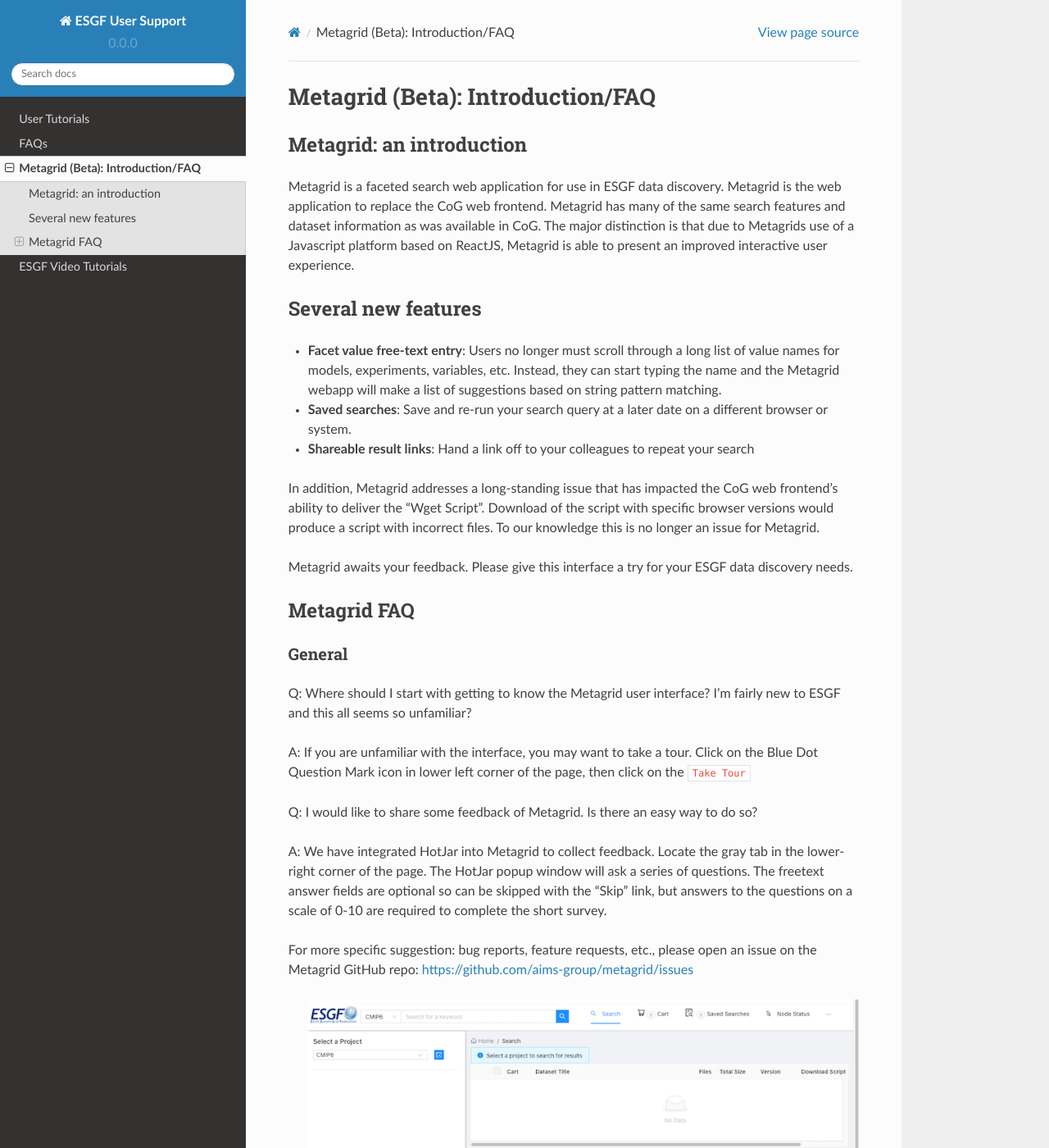
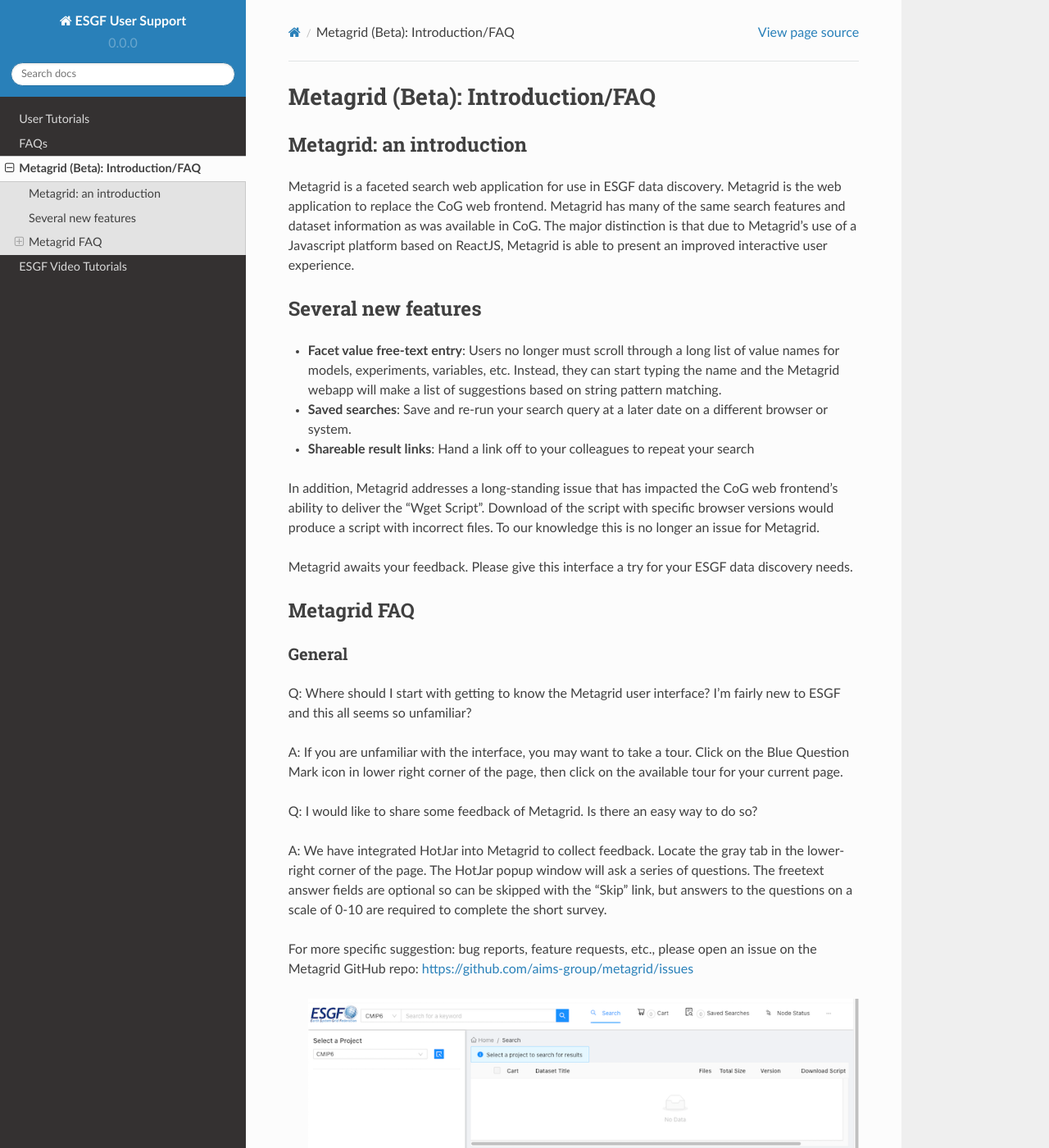
Before and after one commit to ESGF/esgf-user-support, a Sphinx documentation site: the page built from docs/metagrid.rst, in a window 1280 px wide and 1400 px high. Shown: the whole window at 82% size. Built offline with Sphinx 7.4.7 and the Read the Docs theme 2.0.0, drawn with Linux system fonts in a browser that asks for light colours.

Commit message:
Minor fixes to speling and grammer.

```diff
--- a/docs/metagrid.rst
+++ b/docs/metagrid.rst
@@ -4,7 +4,7 @@
 Metagrid: an introduction
 -------------------------
 
-Metagrid is a faceted search web application for use in ESGF data discovery.  Metagrid is the web application to replace the CoG web frontend.  Metagrid has many of the same search features and dataset information as was available in CoG.  The major distinction is that due to Metagrids use of a Javascript platform based on ReactJS, Metagrid is able to present an improved interactive user experience.
+Metagrid is a faceted search web application for use in ESGF data discovery.  Metagrid is the web application to replace the CoG web frontend.  Metagrid has many of the same search features and dataset information as was available in CoG.  The major distinction is that due to Metagrid's use of a Javascript platform based on ReactJS, Metagrid is able to present an improved interactive user experience.
 
 Several new features
 ---------------------
@@ -25,7 +25,7 @@
 
 Q: Where should I start with getting to know the Metagrid user interface?  I'm fairly new to ESGF and this all seems so unfamiliar?
 
-A: If you are unfamiliar with the interface, you may want to take a tour.  Click on the Blue Dot Question Mark icon in lower left corner of the page, then click on the ``Take Tour``
+A: If you are unfamiliar with the interface, you may want to take a tour.  Click on the Blue Question Mark icon in lower right corner of the page, then click on the available tour for your current page.
 
 Q: I would like to share some feedback of Metagrid.  Is there an easy way to do so?
 
--- a/docs/user_guide.rst
+++ b/docs/user_guide.rst
@@ -83,7 +83,7 @@
 ^^^^^^^^^^^^^^^^^^^^^^^^^^^^^^^
 Often data users must accept a "terms of use" (e.g. agree to acknowledge the data producers in publications) before downloading data.
 Therefore, the creation of a ESGF portal account is normally not sufficient for data access, you also need the authorization to access data.
-User's must join a data access control group for the project they wish to download data from.
+Users must join a data access control group for the project they wish to download data from.
 If the right group is not joined, for example, Wget scripts will prematurely fail with a "Forbidden" error message.
 
 Which data access control groups currently exist in ESGF?
@@ -316,14 +316,14 @@
 
     The basic unit in ESGF is the dataset. Datasets are collections of individual files.
     Some datasets contain files that represent different variables. Some datasets are restricted to one variable.
-    Other, like CMIP5, contained many datasets with multiple variables. To search for individual files, save a dataset to your Data Cart
+    Others, like CMIP5, contain many datasets with multiple variables. To search for individual files, save a dataset to your Data Cart
     and search using the sub-select text box in the Data Cart itself
     (`see tutorial <https://esgf.github.io/esgf-user-support/user_guide.html#narrow-a-cmip5-data-search-to-just-one-variable>`_).
 
 #. Search Defaults
 
     By default, ESGF searches are conducted across all nodes and return only the latest version of a dataset (without replicas).
-    Use the check boxes (if enabled by the project administrator) below the text box to narrow the search (see figure). Note that searching the Local Node means searching on the node configured for this search. It is possible that node is not local.
+    Use the check boxes (if enabled by the project administrator) below the text box to narrow the search (see figure). Note that searching the Local Node means searching on the node configured for this search. It is possible that the node is not local.
 
     .. image:: images/search_options.png
 
```
